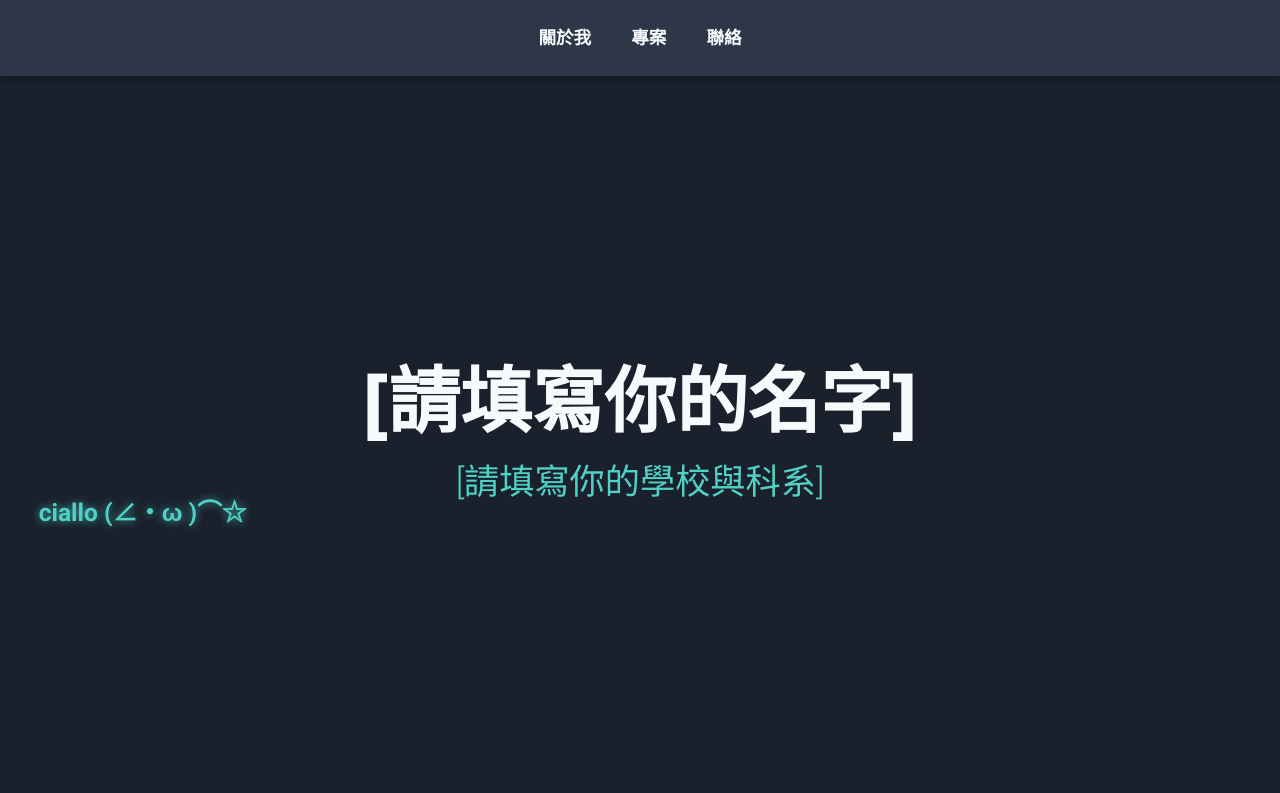
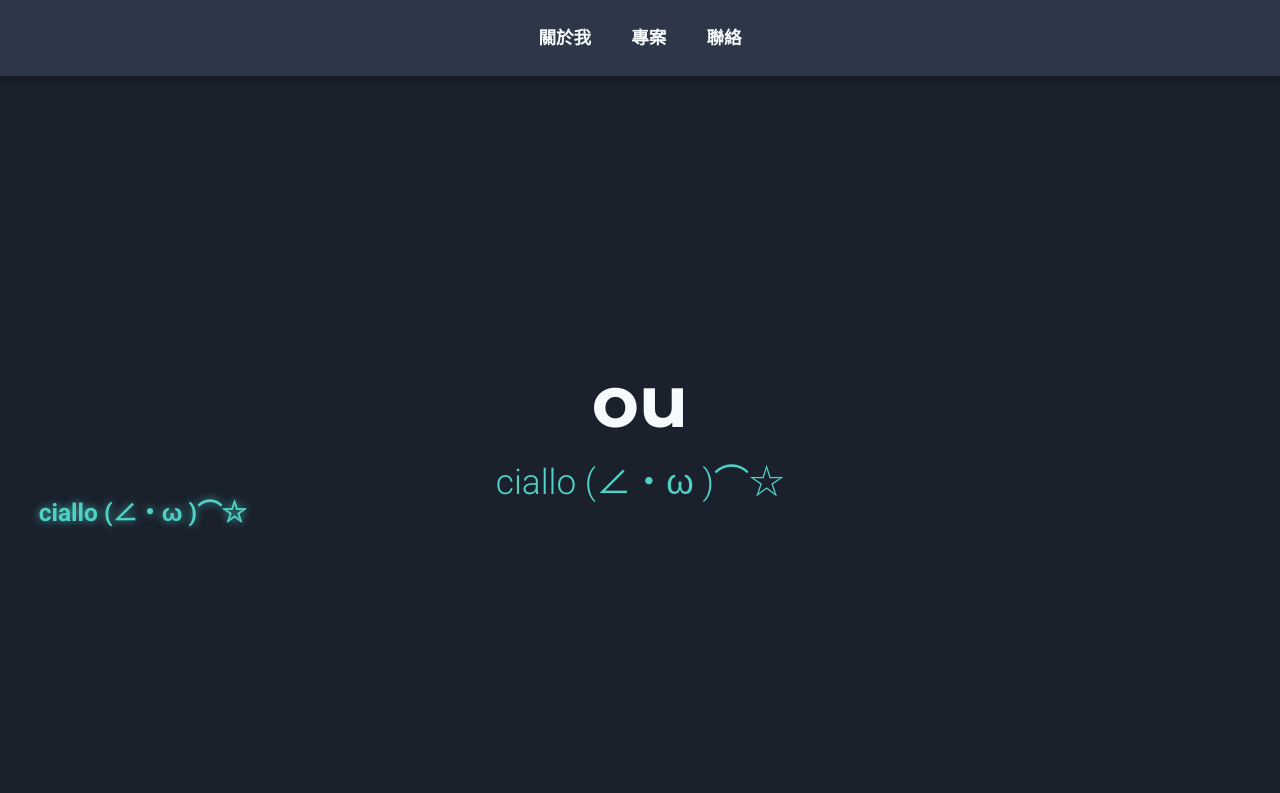
Before and after one commit to shangfu96-netizen/ou, a plain HTML site: page index.html in a window 1280 px wide. Shown: the top 793 px of the page. Drawn offline with Linux system fonts and the light colour scheme.

Commit message:
Update index.html

```diff
--- a/index.html
+++ b/index.html
@@ -3,7 +3,7 @@
 <head>
     <meta charset="UTF-8">
     <meta name="viewport" content="width=device-width, initial-scale=1.0">
-    <title>[請填寫你的名字] - 個人介紹</title>
+    <title>ou - 個人介紹</title>
     <!-- Google Fonts: Montserrat for headings, Roboto for body text -->
     <link href="https://fonts.googleapis.com/css2?family=Montserrat:wght@400;700&family=Roboto:wght@300;400;700&display=swap" rel="stylesheet">
     <!-- 引用外部樣式檔 -->
@@ -20,8 +20,8 @@
 
     <main>
         <section id="hero" class="hero-section">
-            <h1>[請填寫你的名字]</h1>
-            <p>[請填寫你的學校與科系]</p>
+            <h1>ou</h1>
+            <p>ciallo (∠・ω )⌒☆</p>
         </section>
 
         <section id="about" class="about-section">
```
